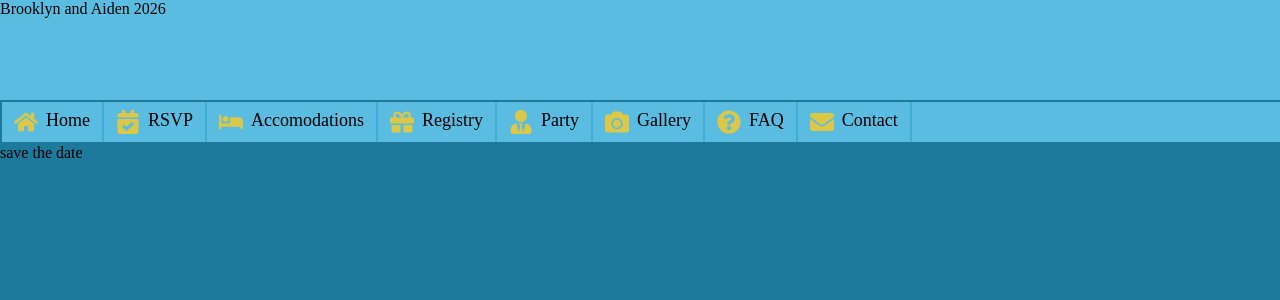
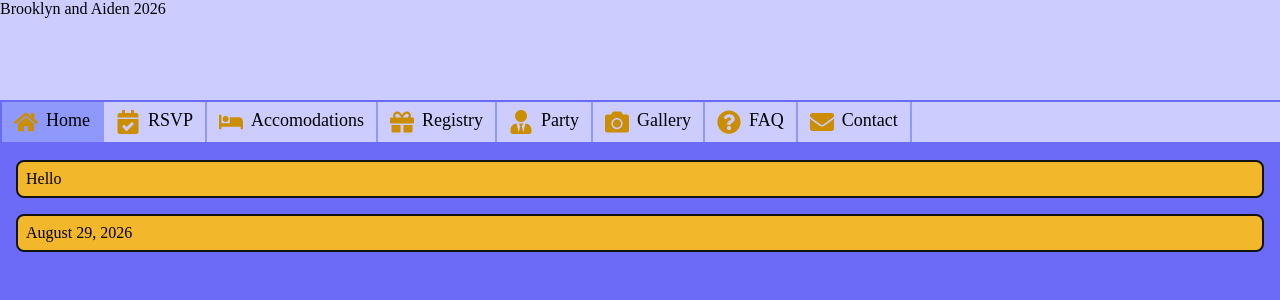
Before and after one commit to a-duffy12/a-duffy12.github.io, a React (Vite) app in the folder wedding/: page / in a window 1280 px wide. Shown: the top 300 px of the page. Built offline with nearby package versions, Linux system fonts and the light colour scheme.

Commit message:
content component, update color palette

```diff
--- /dev/null
+++ b/wedding/src/components/content.tsx
@@ -0,0 +1,18 @@
+import { useMemo } from 'react';
+import { useConfig } from '../contexts/configContext';
+import styles from '../wedding.module.css';
+
+interface IContentProps {
+    children: React.ReactNode
+}
+
+export const Content = ({children}: IContentProps) => {
+    const { isMobile } = useConfig();
+    const style = useMemo(() => isMobile ? styles.contentMobile : styles.contentDesktop, [isMobile]);
+
+    return (
+        <div className={`${styles.content} ${style}`}>
+            {children}
+        </div>
+    );
+}
--- a/wedding/src/components/tabButton.tsx
+++ b/wedding/src/components/tabButton.tsx
@@ -13,9 +13,9 @@ export const TabButton = ({ label, active, icon: Icon, onClick }: TabButtonProps
     const { isMobile } = useConfig();
 
     return (
-        <div className={`${styles.tabButton} ${active ? styles.tabButtonActive : ''}`} onClick={onClick} role='button'>
+        <div className={`${styles.tabButton} ${active ? styles.tabButtonActive : ''}`} onClick={onClick} role='button' aria-label={label}>
             <div className={styles.tabButtonIcon}>
-                {Icon && <Icon size={24} color="#dbc848"/>}
+                {Icon && <Icon size={24} color="#cb8e00"/>}
             </div>
             {!isMobile &&
             <div className={styles.tabButtonLabel}>
--- /dev/null
+++ b/wedding/src/components/tabContents/saveTheDateTab.tsx
@@ -0,0 +1,15 @@
+import { Content } from "../content";
+
+export const SaveTheDateTab = () => {
+
+    return (
+        <div>
+            <Content children={
+                <div>{'Hello'}</div>
+            }/>
+            <Content children={
+                <div>{'August 29, 2026'}</div>
+            }/>
+        </div>
+    );
+}
--- a/wedding/src/components/tabs.tsx
+++ b/wedding/src/components/tabs.tsx
@@ -4,6 +4,7 @@ import { Tab } from '../types';
 import styles from '../wedding.module.css';
 import { TabButton } from './tabButton';
 import { FaBed, FaCalendarCheck, FaCamera, FaEnvelope, FaGift, FaHome, FaQuestionCircle, FaUserTie } from 'react-icons/fa';
+import { SaveTheDateTab } from './tabContents/saveTheDateTab';
 
 export const Tabs = () => {
     const { config, isMobile } = useConfig();
@@ -11,7 +12,7 @@ export const Tabs = () => {
 
     const tabs: Tab[] = [
         {
-            id: 'home',
+            id: 'save-the-date',
             label: 'Home',
             icon: FaHome,
             enabled: config.savetheDateEnabled
@@ -63,7 +64,7 @@ export const Tabs = () => {
     const page = useMemo(() => {
         switch (activeTab) {
             case 'save-the-date':
-                return <>save the date</>
+                return <SaveTheDateTab/>
             case 'contact-us':
                 <>{'contact us'}</>
             case 'faq':
--- a/wedding/src/hooks/useMobile.ts
+++ b/wedding/src/hooks/useMobile.ts
@@ -22,7 +22,7 @@ export const useMobile = () => {
     }, []);
 
     const isMobile = useMemo(() => {
-        return windowWidth <= 768;
+        return windowWidth <= 920;
     }, [ windowWidth ]);
 
     return {
--- a/wedding/src/index.css
+++ b/wedding/src/index.css
@@ -37,6 +37,22 @@ html,body {
   overflow: hidden;
 }
 
+h1 {
+
+}
+
+h2 {
+
+}
+
+h3 {
+
+}
+
+p {
+
+}
+
 /*h1 {
   font-size: 3.2em;
   line-height: 1.1;
--- a/wedding/src/wedding.module.css
+++ b/wedding/src/wedding.module.css
@@ -1,9 +1,9 @@
 :root {
-  --theme_blue: #5abce0;
-  --theme_blue_accent: #3fadd5;
-  --theme_blue_dark: #1e7a9c;
-  --theme_yellow: #f2e696;
-  --theme_yellow_accent: #dbc848;
+  --theme_blue: #ccccff;
+  --theme_blue_accent: #8f99fb;
+  --theme_blue_dark: #6b6bf8;
+  --theme_yellow: #f3b72c;
+  --theme_yellow_accent: #cb8e00;
   --theme_black: #121212;
   --theme_white: #efefef;
 }
@@ -60,4 +60,23 @@
         font-size: 18px;
       }
   }
+
+  .content {
+    display: flex;
+    padding: 8px;
+    margin: 16px;
+    background-color: var(--theme_yellow);
+    border: var(--theme_black) 2px solid;
+    border-radius: 8px;
+
+    .contentDesktop {
+      max-width: 1720px;
+      max-height: fit-content;
+    }
+
+    .contentMobile {
+      max-width: 720px;
+      max-height: fit-content;
+    }
+  }
 }
```
Also changed, not shown: wedding/src/components/tabContents/contactUsTab.tsx (added).
